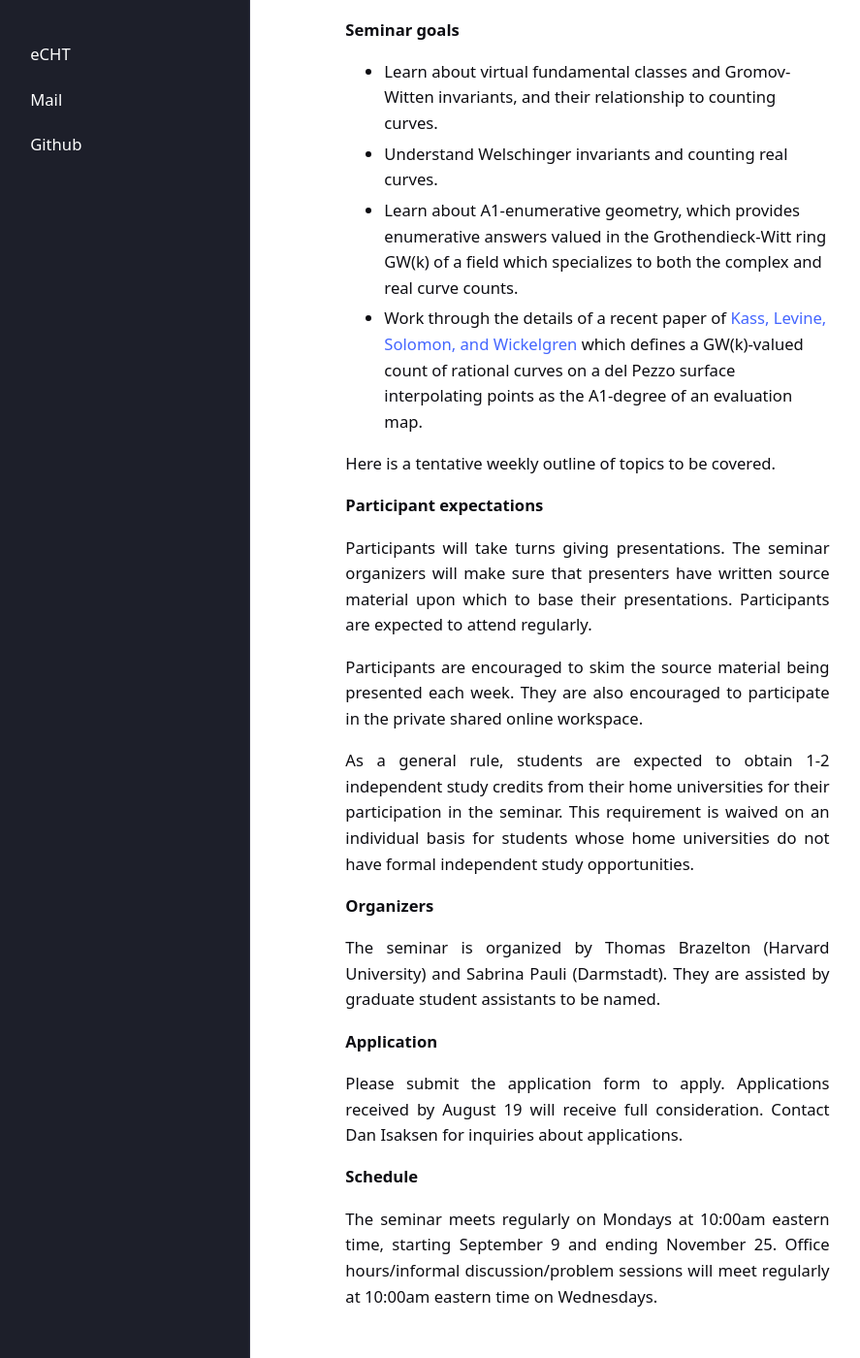
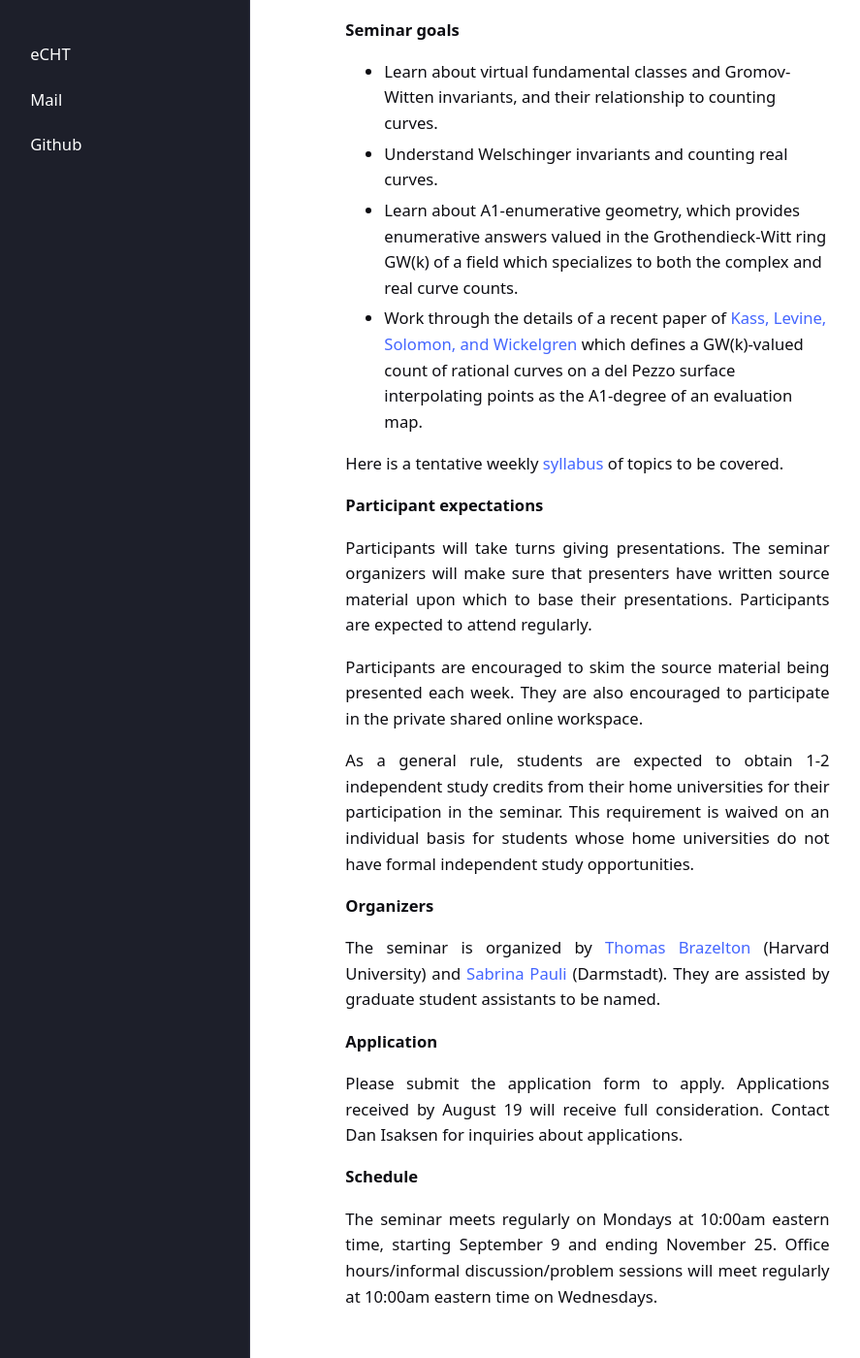
Before and after one commit to eCHTorc/eCHTorc.github.io, a Jekyll site: the page built from echt-reading-seminars/echt-reading-seminar-on-quadratic-curve-counting-fall-24.html, in a window 1280 px wide and 1400 px high, scrolled down 894 px. Shown: the whole window at 97% size, without its empty margins (43-930 px from the left). Built offline with Jekyll 4.4.1, drawn with Linux system fonts in a browser that asks for light colours.

Commit message:
Update echt-reading-seminar-on-quadratic-curve-counting-fall-24.html

```diff
--- a/echt-reading-seminars/echt-reading-seminar-on-quadratic-curve-counting-fall-24.html
+++ b/echt-reading-seminars/echt-reading-seminar-on-quadratic-curve-counting-fall-24.html
@@ -38,7 +38,7 @@ Recent work of <a href="https://arxiv.org/pdf/2307.01936"> Kass, Levine, Solomon
 </ul>
 
 <p>
-Here is a tentative weekly outline of topics to be covered.
+Here is a tentative weekly <a href="/files/quadratic-curve-counting-syllabus.pdf"> syllabus</a> of topics to be covered.
 </p>
 
 <p>
@@ -62,7 +62,7 @@ As a general rule, students are expected to obtain 1-2 independent study credits
 </p>
 
 <p>
-The seminar is organized by Thomas Brazelton (Harvard University) and Sabrina Pauli (Darmstadt). They are assisted by graduate student assistants to be named.
+The seminar is organized by <a href="https://tbrazel.github.io/"> Thomas Brazelton </a> (Harvard University) and <a href="https://homepage.sabrinapauli.com/"> Sabrina Pauli </a> (Darmstadt). They are assisted by graduate student assistants to be named.
 </p>
 
 <p>
```
